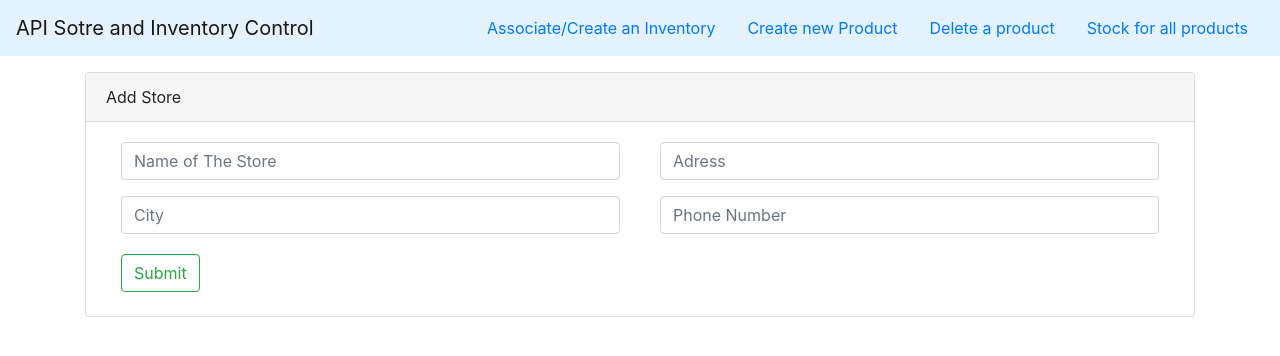
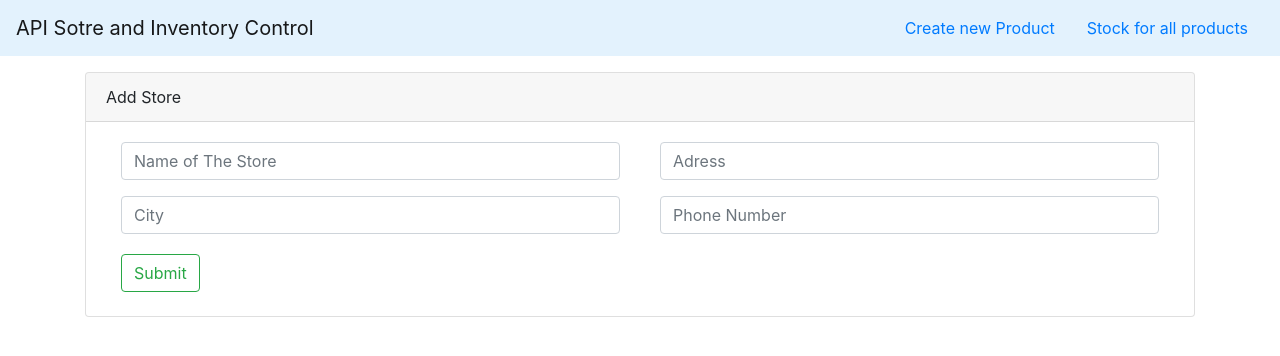
Before and after one commit to Dafloresdiaz/Inventory, a Flask app: page /createNewStore in a window 1280 px wide. Shown: the top 356 px of the page. Run offline with Flask 2, Linux system fonts and the light colour scheme.

Commit message:
Changes for the html files

```diff
--- a/app.py
+++ b/app.py
@@ -1,4 +1,4 @@
-from flask import Flask, render_template, request, flash, redirect, url_for
+from flask import Flask, render_template, request, flash, redirect, url_for, jsonify
 from addStore import addNewStore
 from addProduct import addNewProduct
 from addProduct import createListStores
@@ -69,10 +69,6 @@ def createNewProductView():
     else:
         return render_template("addProduct.html",storesList = listStores)
 
-@app.route("/deleteProduct", methods=allmethods)
-def deleteAProduct():
-    return render_template("deleteProduct.html")
-
-@app.route("/stockForAProduct",methods=getMethod)
+@app.route("/stockForAProduct",methods=allmethods)
 def stockProducts():
     return render_template("stockProducts.html")
--- a/templates/addProduct.html
+++ b/templates/addProduct.html
@@ -16,9 +16,6 @@
         <ul class="nav">
             <li class="nav-item">
               <a class="nav-link" href="http://127.0.0.1:5000/createNewStore">Add New Store</a>
-            </li>
-            <li class="nav-item">
-                <a class="nav-link" href="http://127.0.0.1:5000/deleteProduct">Delete A Product</a>
             </li>
             <li class="nav-item">
                 <a class="nav-link" href="http://127.0.0.1:5000/stockForAProduct">Stock For All Products</a>
--- a/templates/addStore.html
+++ b/templates/addStore.html
@@ -15,13 +15,7 @@
         <a class="navbar-brand" href="http://127.0.0.1:5000/">API Sotre and Inventory Control</a>
         <ul class="nav">
             <li class="nav-item">
-              <a class="nav-link" href="http://127.0.0.1:5000/createNewInventory">Associate/Create an Inventory</a>
-            </li>
-            <li class="nav-item">
-              <a class="nav-link" href="http://127.0.0.1:5000/addNewProductToAInventory">Create new Product</a>
-            </li>
-            <li class="nav-item">
-                <a class="nav-link" href="http://127.0.0.1:5000/deleteProduct">Delete a product</a>
+              <a class="nav-link" href="http://127.0.0.1:5000/addNewProduct">Create new Product</a>
             </li>
             <li class="nav-item">
                 <a class="nav-link" href="http://127.0.0.1:5000/stockForAProduct">Stock for all products</a>
--- a/templates/index.html
+++ b/templates/index.html
@@ -24,7 +24,6 @@
           <div class="starter-template">
             <p><a href="http://127.0.0.1:5000/createNewStore">Create a new Store</a></p>
             <p><a href="http://127.0.0.1:5000/addNewProduct" >Add a new product to a store</a></p>
-            <p><a href="http://127.0.0.1:5000/deleteProduct" >Delete a product from a inventory</a></p>
             <p><a href="http://127.0.0.1:5000/stockForAProduct">Stock for a product</p>
           </div>
         </div>
```
Also changed, not shown: templates/stockProducts.html (+4 -10 lines), 14 other files.
